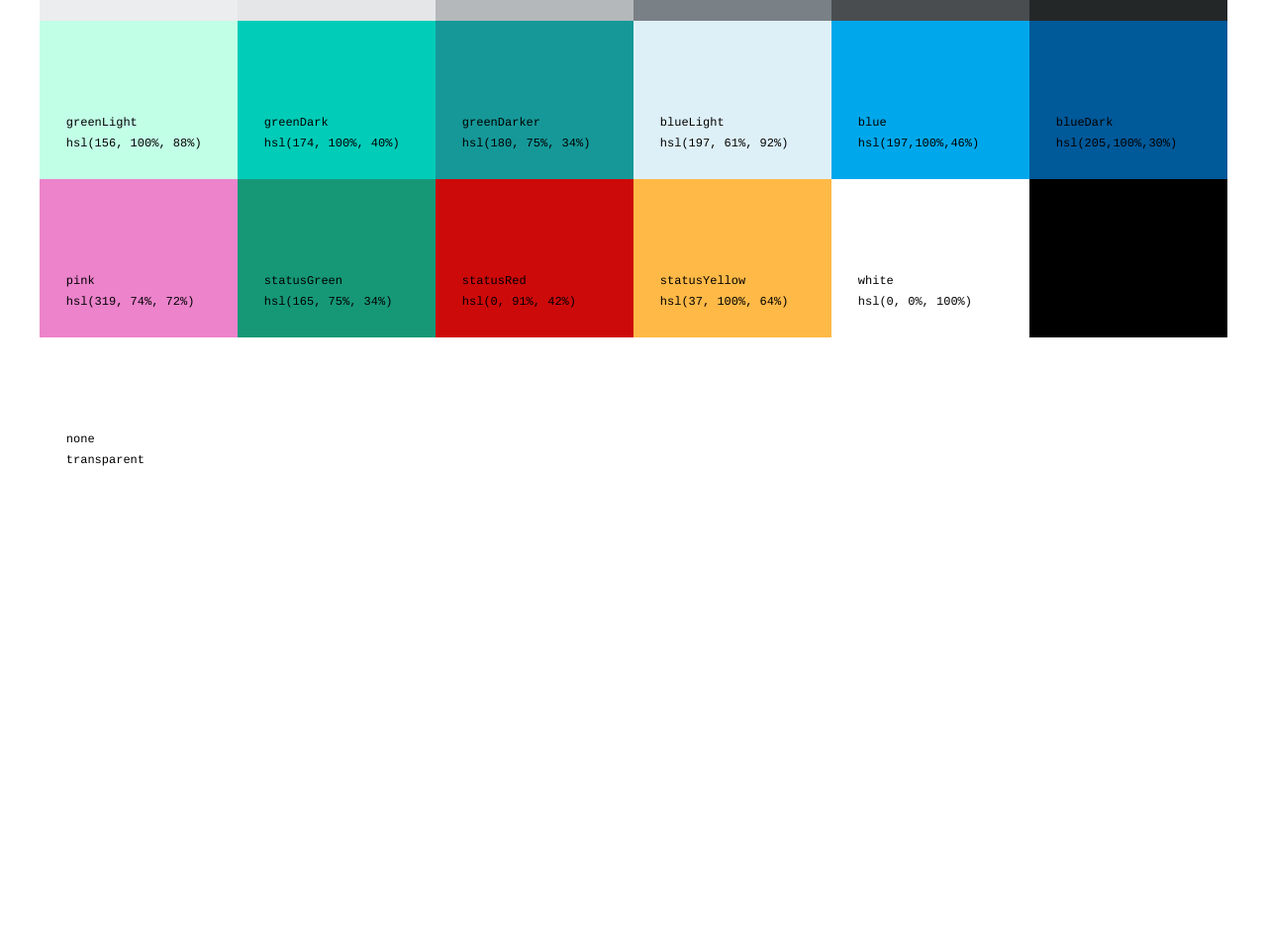
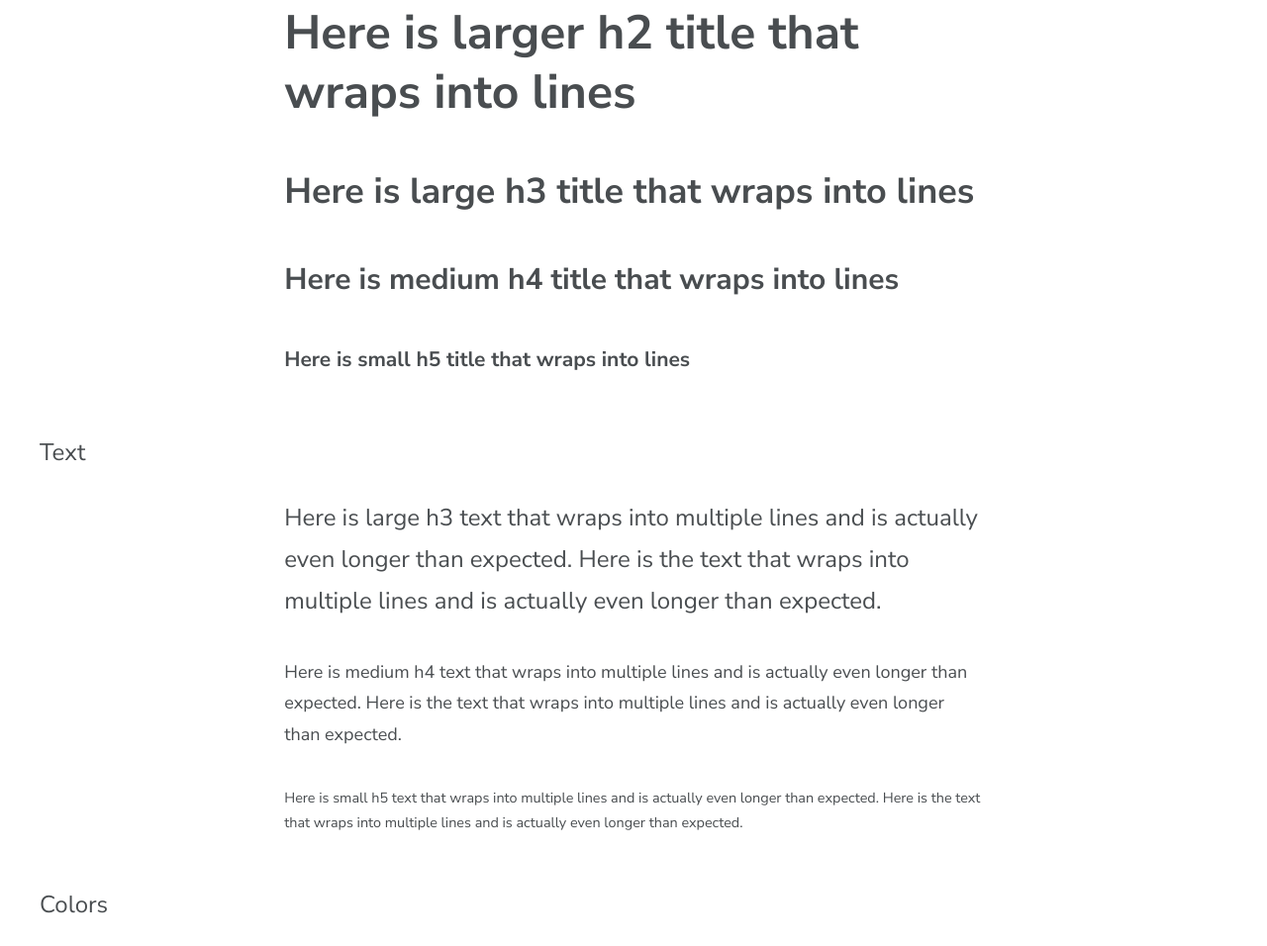
Before and after one commit to garden-io/eden, a Gatsby site: page / in a window 1280 px wide. Shown: the part 429-1385 px from the top of the page at 99% size. Before the commit the page ends 930 px from the top, so only its background shows below. Built offline with nearby package versions, Linux system fonts and the light colour scheme; Gatsby itself is replaced by a stand-in of ours; a web font is replaced by a local one.

Commit message:
feat: adjusted type sizes

```diff
--- a/src/components/Title.tsx
+++ b/src/components/Title.tsx
@@ -61,7 +61,7 @@ export const Title: FC<Props> = ({
         fontFamily: fontFamilies[fontFamily],
         fontSize: titleSizes[size],
         fontWeight: fontWeights[fontWeight],
-        lineHeight: `calc(${lineHeights.small} * 1.1)`,
+        lineHeight: lineHeights.small,
         color: colors[color],
         margin: 0,
         cursor: onClick ? "pointer" : "",
--- a/src/pages/index.tsx
+++ b/src/pages/index.tsx
@@ -1,5 +1,24 @@
 import React from "react"
-import { Box, GlobalStyles, Text, Space, Grid, colors, Code, Section, Color } from ".."
+import {
+  Box,
+  GlobalStyles,
+  Text,
+  Space,
+  Grid,
+  colors,
+  Code,
+  Section,
+  Color,
+  titleSizes,
+  flatten,
+  Title,
+  TitleSize,
+  TitleSizes,
+  titleTags,
+  textSizes,
+  TextSize,
+  Pre,
+} from ".."
 
 const EdenColors = () => (
   <Grid columns={6} gap="none">
@@ -16,6 +35,70 @@ const EdenColors = () => (
   </Grid>
 )
 
+const EdenTitles = () => (
+  <Grid columns="1fr 3fr 1fr">
+    <Space />
+    <Grid>
+      {flatten(
+        Object.entries(titleSizes)
+          .reverse()
+          .map(([key, value]) => [
+            <Title size={key as TitleSize}>
+              Here is {key} {titleTags[key]} title that wraps into lines
+            </Title>,
+            <Space height="large" />,
+          ])
+      )}
+    </Grid>
+    <Space />
+  </Grid>
+)
+
+// const EdenTitleSizes = () => (
+//   <Grid columns="1fr 3fr 1fr">
+//     <Space />
+//     <Grid>
+//       {flatten(
+//         Object.entries(titleSizes).map(([key, value]) => (
+//           <div style={{ position: "relative", height: "3px" }}>
+//             <div
+//               style={{
+//                 position: "absolute",
+//                 top: "0px",
+//                 bottom: "0px",
+//                 left: "0px",
+//                 width: `calc(${value} * 10)`,
+//                 background: "#ccc",
+//               }}
+//             ></div>
+//           </div>
+//         ))
+//       )}
+//     </Grid>
+//     <Space />
+//   </Grid>
+//)
+
+const EdenTexts = () => (
+  <Grid columns="1fr 3fr 1fr">
+    <Space />
+    <Grid>
+      {flatten(
+        Object.entries(textSizes)
+          .reverse()
+          .map(([key, _]) => [
+            <Text size={key as TextSize}>
+              Here is {key} {titleTags[key]} text that wraps into multiple lines and is actually even longer than
+              expected. Here is the text that wraps into multiple lines and is actually even longer than expected.
+            </Text>,
+            <Space />,
+          ])
+      )}
+    </Grid>
+    <Space />
+  </Grid>
+)
+
 const Colors = () => {
   return (
     <>
@@ -24,8 +107,11 @@ const Colors = () => {
       <Section>
         <Space height="larger" />
         <Grid gap="large">
-          <Text size="large">Eden</Text>
-          <Text>Colors</Text>
+          <Text size="large">Title</Text>
+          <EdenTitles />
+          <Text size="large">Text</Text>
+          <EdenTexts />
+          <Text size="large">Colors</Text>
           <EdenColors />
         </Grid>
       </Section>
--- a/src/themes/index.ts
+++ b/src/themes/index.ts
@@ -172,14 +172,13 @@ export interface LineHeights {
 export type LineHeight = keyof LineHeights
 
 export const lineHeights: LineHeights = {
-  small: "1.15em",
+  small: "1.25em",
   normal: "1.75em",
 }
 
 // Title
 
 export interface TitleSizes {
-  smaller: string
   small: string
   medium: string
   large: string
@@ -190,22 +189,21 @@ export interface TitleSizes {
 export type TitleSize = keyof TitleSizes
 
 export const titleSizes: TitleSizes = {
-  smaller: `calc(${spacer}px * 1.1666)`,
-  small: `calc(${spacer}px * 1.5)`,
-  medium: `calc(${spacer}px * 2.5)`,
+  small: `calc(${spacer}px * 1.75)`, // 21
+  medium: `calc(${spacer}px * 2.5)`, // 24
   large: `calc(${spacer}px * 3)`, // 32
   larger: `calc(${spacer}px * 4)`, // 48
-  largest: `calc(${spacer}px * 6)`, // 72
+  largest: `calc(${spacer}px * 5)`, // 60
 }
 
 export type TitleTags = "h1" | "h2" | "h3" | "h4" | "h5"
 
 export const titleTags = {
-  smaller: "h5",
-  small: "h4",
-  medium: "h3",
-  large: "h2",
-  larger: "h1",
+  small: "h5",
+  medium: "h4",
+  large: "h3",
+  larger: "h2",
+  largest: "h1",
 }
 
 // Text
@@ -219,7 +217,7 @@ export interface TextSizes {
 export type TextSize = keyof TextSizes
 
 export const textSizes: TextSizes = {
-  small: `calc(${spacer}px * 1.083)`, // 13
+  small: `calc(${spacer}px * 1.2)`, // 14.4
   medium: `calc(${spacer}px * 1.5)`, // 16
   large: `calc(${spacer}px * 2)`, // 18
 }
```
